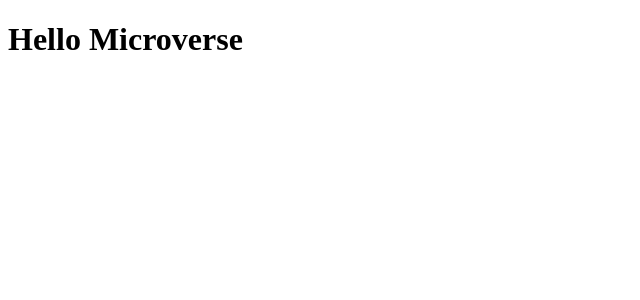
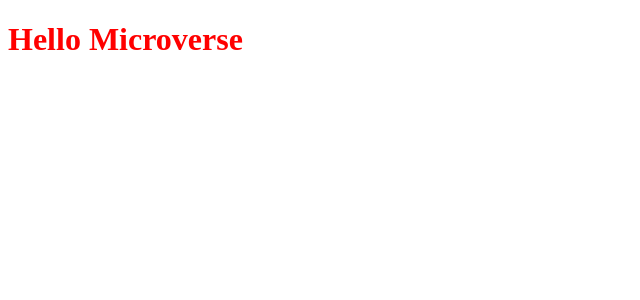
Before and after one commit to dodoburner/math-magicians, a React (Create React App) app: page / in a window 1280 px wide. Shown: the top 300 px of the page, without its empty margins (0-640 px from the left). Built offline with nearby package versions, Linux system fonts and the light colour scheme.

Commit message:
create App.css file

```diff
--- a/src/App.js
+++ b/src/App.js
@@ -1,3 +1,4 @@
+import './styles/App.css'
 function App() {
   return (
     <div className="App">
--- a/src/styles/App.css
+++ b/src/styles/App.css
@@ -0,0 +1,3 @@
+h1 {
+  color: red;
+}
```
